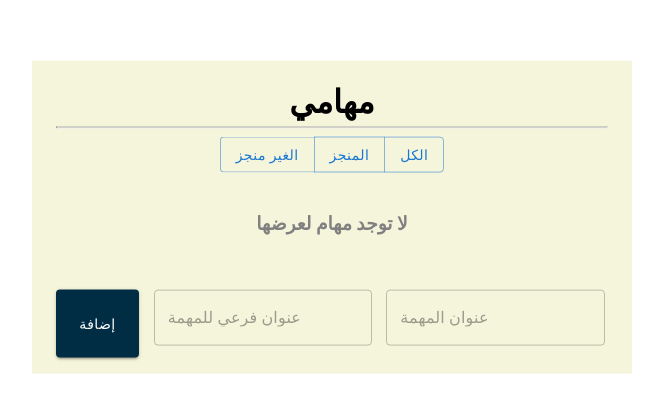
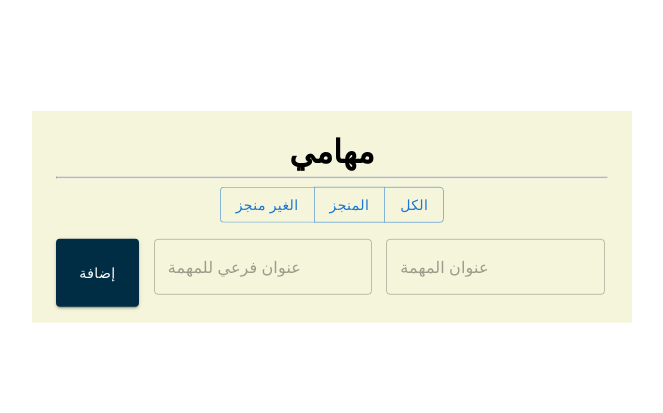
Before and after one commit to Baraa963/todo-list, a React (Create React App) app: page / in a window 1280 px wide. Shown: the part 183-596 px from the top of the page, without its empty margins (308-971 px from the left). Built offline with nearby package versions, Linux system fonts and the light colour scheme.

Commit message:
update-5

```diff
--- a/src/App.js
+++ b/src/App.js
@@ -1,5 +1,4 @@
-import logo from "./logo.svg";
-import "./App.css";
+import React, { useState } from "react";
 import Container from "@mui/material/Container";
 import TextField from "@mui/material/TextField";
 import Stack from "@mui/material/Stack";
@@ -9,43 +8,74 @@ import ButtonGroup from "@mui/material/ButtonGroup";
 import DeleteOutlineOutlinedIcon from "@mui/icons-material/DeleteOutlineOutlined";
 import ModeEditOutlinedIcon from "@mui/icons-material/ModeEditOutlined";
 import CheckIcon from "@mui/icons-material/Check";
-import { useState } from "react";
+import "./App.css";
 
 function App() {
+  const [showTodos, setShowTodos] = useState({
+    allTodos: false,
+    completedTodos: false,
+    unCompletedTodos: false,
+  });
+
+  const showUnCompletedTodosFunc = () => {
+    setShowTodos({
+      allTodos: false,
+      completedTodos: false,
+      unCompletedTodos: true,
+    });
+  };
+
+  const showCompletedTodosFunc = () => {
+    setShowTodos({
+      allTodos: false,
+      completedTodos: true,
+      unCompletedTodos: false,
+    });
+  };
+
+  const showAllTodosFunc = () => {
+    setShowTodos({
+      allTodos: true,
+      completedTodos: false,
+      unCompletedTodos: false,
+    });
+  };
+
   /**------------------edit todo------------------- */
   const [showEditPopup, setShowEditPopup] = useState(false);
   const [EditTodoId, setEditTodoId] = useState();
   const showshowEditPopupfunc = () => {
     setShowEditPopup(true);
   };
+
   const showshowEditPopupfunc1 = () => {
     setShowEditPopup(false);
   };
+
   const [edittTodo, setedittTodo] = useState({
     edittTodoTitle: "",
     edittTodoSubTitle: "",
   });
 
   /**------------------new Todo------------------- */
-
   const [newTodo, setNewTodo] = useState({
     newTodoTitle: "",
     newTodoSubTitle: "",
   });
 
   /**------------------all Todos------------------- */
-
   const [allTodos, setAllTodos] = useState([]);
 
   /**------------------Completed Todos------------------- */
   const [CompletedTodos, setCompletedTodos] = useState([]);
+
   const CompletedTodosFunc = (id) => {
     const todos = allTodos.map((t) => {
-      if (t.id == id) {
+      if (t.id === id) {
         setCompletedTodos([
           ...CompletedTodos,
           {
-            id: CompletedTodos.length,
+            id: CompletedTodos.length + 1,
             icon1: "icon-1",
             icon2: "icon-2",
             icon3: "icon-3",
@@ -54,14 +84,33 @@ function App() {
           },
         ]);
       }
+      return t;
     });
-    console.log(CompletedTodos);
-    const todos1 = allTodos.filter((t) => {
-      return t.id !== id;
+
+    const todos1 = allTodos.filter((t) => t.id !== id);
+    setAllTodos(todos1);
+  };
+
+  /**------------------UnCompleted Todos------------------- */
+
+  const [UnCompletedTodos, setUnCompletedTodos] = useState([]);
+  const UnCompletedTodosFunc = (id) => {
+    const todos = allTodos.map((t) => {
+      if (t.id !== id) {
+        setUnCompletedTodos([
+          ...allTodos,
+          {
+            id: UnCompletedTodos.length + 1,
+            icon1: "icon-1",
+            icon2: "icon-2",
+            icon3: "icon-3",
+            title: t.title,
+            subTitle: t.subTitle,
+          },
+        ]);
+      }
+      return t;
     });
-    setAllTodos(todos1);
-    console.log(allTodos);
-
   };
 
   /**------------------add Todo function------------------- */
@@ -83,16 +132,12 @@ function App() {
   };
 
   /**------------------delete Todo function------------------- */
-
   const deleteTodo = (id) => {
-    const todos = allTodos.filter((t) => {
-      return t.id !== id;
-    });
+    const todos = allTodos.filter((t) => t.id !== id);
     setAllTodos(todos);
   };
 
   /**------------------edit Todo function------------------- */
-
   const editTodo = (id) => {
     const updatedTodo = allTodos.map((todo) => {
       if (todo.id === id) {
@@ -107,71 +152,6 @@ function App() {
     setAllTodos(updatedTodo);
     setedittTodo({ edittTodoTitle: "", edittTodoSubTitle: "" }); // Clear the input fields after editing
   };
-
-  const todoList = allTodos.map((t) => {
-    return (
-      <div
-        className="todo"
-        key={t.id}
-        style={{ background: "rgb(0 45 67)", padding: "10px" }}
-      >
-        <Stack spacing={3} direction="row">
-          <Grid container spacing={2}>
-            <Grid xs={6} display="flex">
-              <Stack
-                direction="row"
-                spacing={2}
-                justifyContent="start"
-                alignItems="center"
-              >
-                <div
-                  className={t.icon1}
-                  onClick={() => {
-                    deleteTodo(t.id);
-                  }}
-                >
-                  <DeleteOutlineOutlinedIcon
-                    style={{ color: "yellow", marginTop: "3px" }}
-                  />
-                </div>
-                <div
-                  className={t.icon2}
-                  onClick={() => {
-                    setEditTodoId(t.id);
-                    showshowEditPopupfunc();
-                  }}
-                >
-                  <ModeEditOutlinedIcon
-                    style={{ color: "blue", marginTop: "3px" }}
-                  />
-                </div>
-                <div
-                  className={t.icon3}
-                  onClick={() => {
-                    CompletedTodosFunc(t.id);
-                  }}
-                >
-                  <CheckIcon style={{ color: "green", marginTop: "3px" }} />
-                </div>
-              </Stack>
-            </Grid>
-
-            <Grid xs={6}>
-              <Stack
-                spacing={2}
-                direction="column"
-                justifyContent="center"
-                alignItems="end"
-              >
-                <h2 style={{ color: "white" }}>{t.title}</h2>
-                <h4 style={{ color: "white" }}>{t.subTitle}</h4>
-              </Stack>
-            </Grid>
-          </Grid>
-        </Stack>
-      </div>
-    );
-  });
 
   return (
     <div className="App">
@@ -235,19 +215,113 @@ function App() {
         <hr style={{ marginTop: "-1rem" }} />
         <Stack direction="row" justifyContent="center" alignItems="center">
           <ButtonGroup>
-            <Button>الغير منجز</Button>
-            <Button>المنجز</Button>
-            <Button>الكل</Button>
+            <Button onClick={showUnCompletedTodosFunc}>الغير منجز</Button>
+            <Button onClick={showCompletedTodosFunc}>المنجز</Button>
+            <Button onClick={showAllTodosFunc}>الكل</Button>
           </ButtonGroup>
         </Stack>
 
         <Stack direction="column">
-          {allTodos.length > 0 && todoList}
-          {allTodos.length === 0 && (
+          {(showTodos.allTodos ||
+            showTodos.completedTodos ||
+            showTodos.unCompletedTodos) &&
+            ((showTodos.allTodos
+              ? allTodos
+              : showTodos.completedTodos
+              ? CompletedTodos
+              : showTodos.unCompletedTodos
+              ? allTodos.filter(
+                  (todo) =>
+                    !CompletedTodos.some(
+                      (completed) => completed.id === todo.id
+                    )
+                )
+              : []
+            ).length > 0 ? (
+              (showTodos.allTodos
+                ? allTodos
+                : showTodos.completedTodos
+                ? CompletedTodos
+                : showTodos.unCompletedTodos
+                ? allTodos.filter(
+                    (todo) =>
+                      !CompletedTodos.some(
+                        (completed) => completed.id === todo.id
+                      )
+                  )
+                : []
+              ).map((todo) => (
+                <div
+                  className="todo"
+                  key={todo.id}
+                  style={{ background: "rgb(0 45 67)", padding: "10px" }}
+                >
+                  <Stack spacing={3} direction="row">
+                    <Grid container spacing={2}>
+                      <Grid xs={6} display="flex">
+                        <Stack
+                          direction="row"
+                          spacing={2}
+                          justifyContent="start"
+                          alignItems="center"
+                        >
+                          <div
+                            className={todo.icon1}
+                            onClick={() => {
+                              deleteTodo(todo.id);
+                            }}
+                          >
+                            <DeleteOutlineOutlinedIcon
+                              style={{ color: "yellow", marginTop: "3px" }}
+                            />
+                          </div>
+                          <div
+                            className={todo.icon2}
+                            onClick={() => {
+                              setEditTodoId(todo.id);
+                              showshowEditPopupfunc();
+                            }}
+                          >
+                            <ModeEditOutlinedIcon
+                              style={{ color: "blue", marginTop: "3px" }}
+                            />
+                          </div>
+                          <div
+                            className={todo.icon3}
+                            onClick={() => {
+                              CompletedTodosFunc(todo.id);
+                              UnCompletedTodosFunc(todo.id)
+                            }}
+                          >
+                            <CheckIcon
+                              style={{ color: "green", marginTop: "3px" }}
+                            />
+                          </div>
+                        </Stack>
+                      </Grid>
+
+                      <Grid xs={6}>
+                        <Stack
+                          spacing={2}
+                          direction="column"
+                          justifyContent="center"
+                          alignItems="end"
+                        >
+                          <h2 style={{ color: "white" }}>{todo.title}</h2>
+                          <h4 style={{ color: "white" }}>{todo.subTitle}</h4>
+                        </Stack>
+                      </Grid>
+                    </Grid>
+                  </Stack>
+                </div>
+              ))
+            ) : (
               <div style={{ textAlign: "center", padding: "20px" }}>
                 <h3 style={{ color: "gray" }}>لا توجد مهام لعرضها</h3>
               </div>
-          )}
+            ))}
+        </Stack>
+
         <Grid
           container
           spacing={0}
@@ -287,7 +361,6 @@ function App() {
             />
           </Grid>
         </Grid>
-        </Stack>
       </Container>
     </div>
   );
```
Lines whose indentation alone changed are shown as unchanged.
